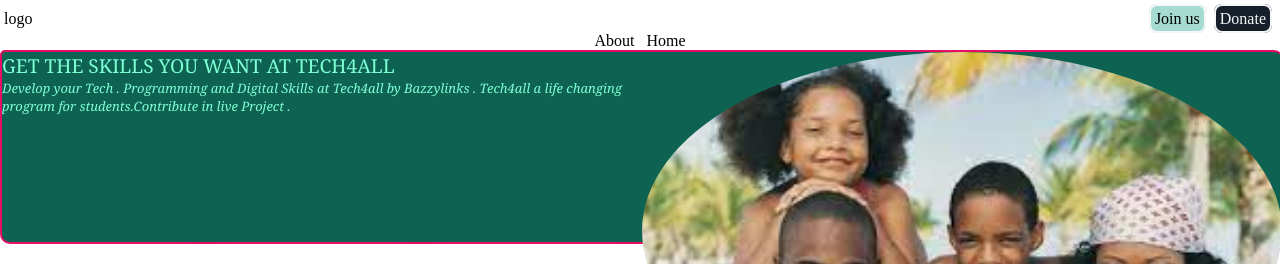
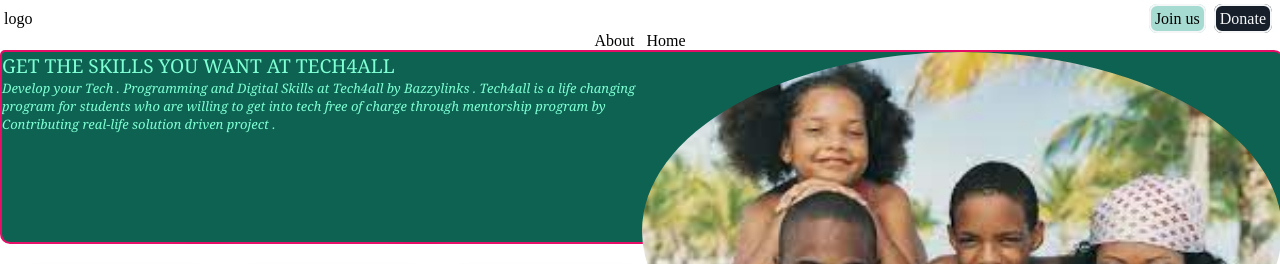
Before and after one commit to bazzlylinks/techexplorer4all, a plain HTML site: page frontend/aboutus.html in a window 1280 px wide. Shown: the top 264 px of the page. Drawn offline with nearby package versions, Linux system fonts and the light colour scheme.

Commit message:
I change the about us text

```diff
--- a/frontend/aboutus.html
+++ b/frontend/aboutus.html
@@ -46,8 +46,7 @@
         <!-- The beginning of the Top setion of the about us page-->
         <div class="aboutbox1">
           <p>GET THE SKILLS YOU WANT AT TECH4ALL</p>
-          <em>Develop your Tech . Programming and Digital Skills at Tech4all by Bazzylinks . Tech4all a life changing
-            program for students.Contribute in live Project . </em>
+          <em>Develop your Tech . Programming and Digital Skills at Tech4all by Bazzylinks . Tech4all is  a life changing program for students who are willing to get into tech free of charge through mentorship program by  Contributing real-life solution driven project . </em>
         </div>
         <!-- The end of the top section of the ABout us  -->
 
```
